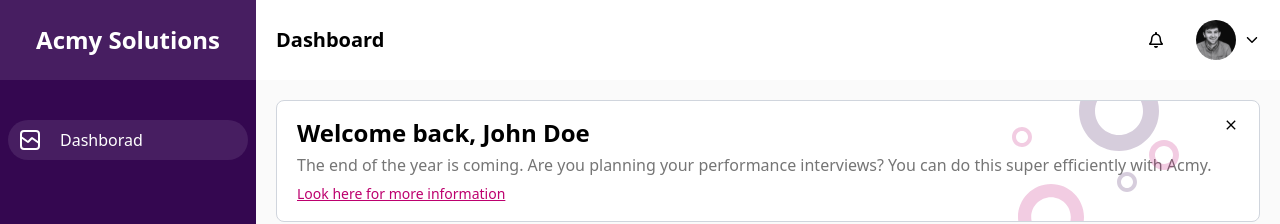
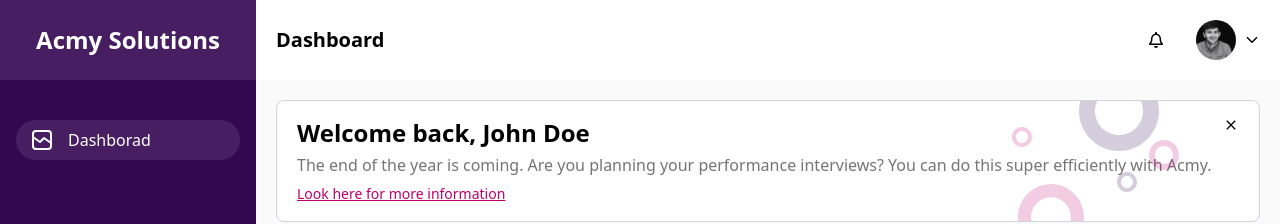
Before and after one commit to Chathuminays/Todo-Dashboard, a React (Vite) app in the folder salary-calculator-2024-q2-chathuminays/: page / in a window 1280 px wide. Shown: the top 224 px of the page. Built offline with nearby package versions, Linux system fonts and the light colour scheme; no server answers.

Commit message:
Final Update.

```diff
--- a/salary-calculator-2024-q2-chathuminays/src/components/Header.jsx
+++ b/salary-calculator-2024-q2-chathuminays/src/components/Header.jsx
@@ -14,14 +14,14 @@ const Header = () => {
         <div className='h-20 flex items-center justify-between lg:ml-64 xl:ml-56 2xl:ml-64 px-5'>
             <div className='flex items-center gap-2'>
                 <div className='flex items-center gap-2 lg:hidden'>
-                    <IoIosMenu className='w-6 h-6' onClick={toggleSidebar} />
+                    <IoIosMenu className='w-6 h-6 cursor-pointer' onClick={toggleSidebar} />
                 </div>
                 <h4 className='font-semibold text-xl xs:ml-2 lg:ml-0'>Dashboard</h4>
             </div>
 
-            <div className='flex items-center gap-8'>
+            <div className='flex items-center gap-8 cursor-pointer'>
                 <FaRegBell />
-                <div className='flex items-center gap-2'>
+                <div className='flex items-center gap-2 cursor-pointer'>
                     <img src={profile} alt="" />
                     <IoIosArrowDown />
                 </div>
--- a/salary-calculator-2024-q2-chathuminays/src/components/SideBar.jsx
+++ b/salary-calculator-2024-q2-chathuminays/src/components/SideBar.jsx
@@ -26,7 +26,7 @@ const SideBar = () => {
                 <h3 className='text-white font-semibold xs:text-xl lg:text-2xl'>Acmy Solutions</h3>
             </div>
 
-            <div className='flex items-center xs:w-60 xl:w-52 2xl:w-60 h-10 py-3 px-3 mx-auto mt-10 gap-5 bg-purple_light rounded-full'>
+            <div className='flex items-center xs:w-56 xl:w-52 2xl:w-56 h-10 py-3 px-4 mx-auto mt-10 gap-4 bg-purple_light rounded-full cursor-pointer'>
                 <img src={dashbord} alt="" />
                 <p className='text-white'>Dashborad</p>
             </div>
```
Also changed, not shown: 1 other file (tests, documents, lock files or other folders).
